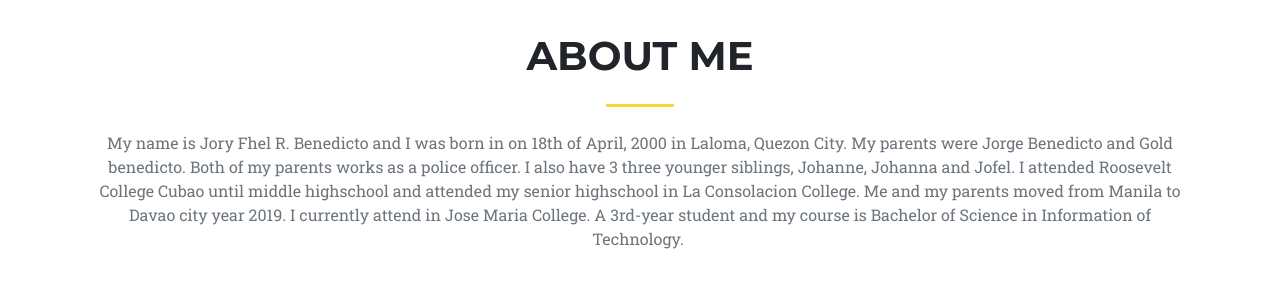
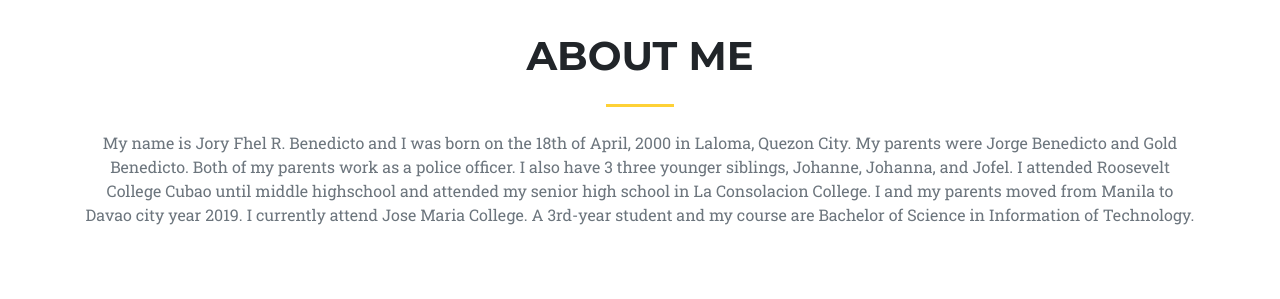
Before and after one commit to Perzival18/jorybenedicto, a plain HTML site: page index.html in a window 1280 px wide. Shown: the part 980-1279 px from the top of the page. Drawn offline with nearby package versions, Linux system fonts and the light colour scheme; a web font is replaced by a local one.

Commit message:
Final Website

```diff
--- a/index.html
+++ b/index.html
@@ -56,13 +56,13 @@
                     <h2 class="section-heading text-uppercase">About Me</h2>
                     <hr class="divider light my-4" />
                     <h2.5 class="section-subheading text-muted">
-                         My name is Jory Fhel R.
-                         Benedicto and I was born in on 18th of April, 2000 in Laloma, Quezon City.
-                         My parents were Jorge Benedicto and Gold benedicto. Both of my parents works as a police officer.
-                         I also have 3 three younger siblings, Johanne, Johanna and Jofel.
-                         I attended Roosevelt College Cubao until middle highschool and attended my senior highschool in La Consolacion College.
-                         Me and my parents moved from Manila to Davao city year 2019. I currently attend in Jose Maria College.
-                         A 3rd-year student and my course is Bachelor of Science in Information of Technology. </h3>
+                        My name is Jory Fhel R. Benedicto and I was born on the 18th of April, 2000 in Laloma, Quezon City.
+                        My parents were Jorge Benedicto and Gold Benedicto. Both of my parents work as a police officer.
+                        I also have 3 three younger siblings, Johanne, Johanna, and Jofel.
+                        I attended Roosevelt College Cubao until middle highschool and attended my senior high school in La Consolacion College.
+                        I and my parents moved from Manila to Davao city year 2019. I currently attend Jose Maria College.
+                        A 3rd-year student and my course are Bachelor of Science in Information of Technology.
+                    </h2.5>
                 </div>
             </div>
         </section>
```
